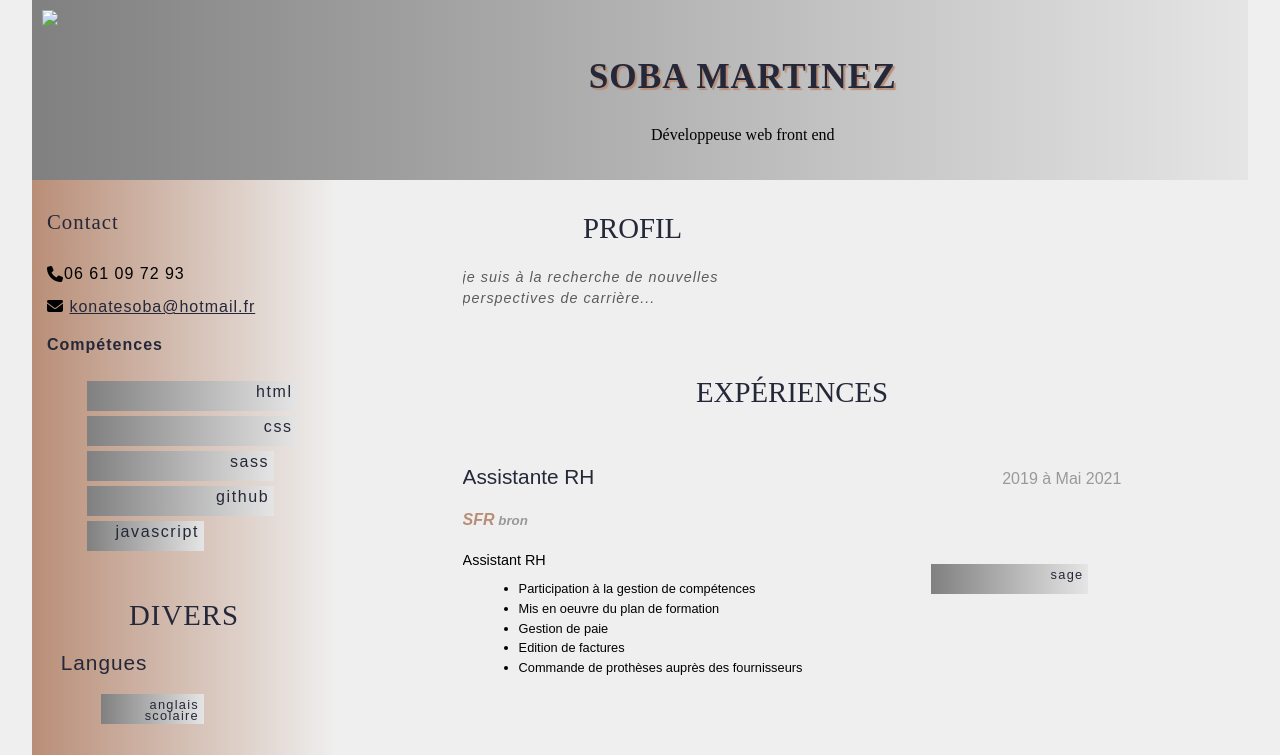
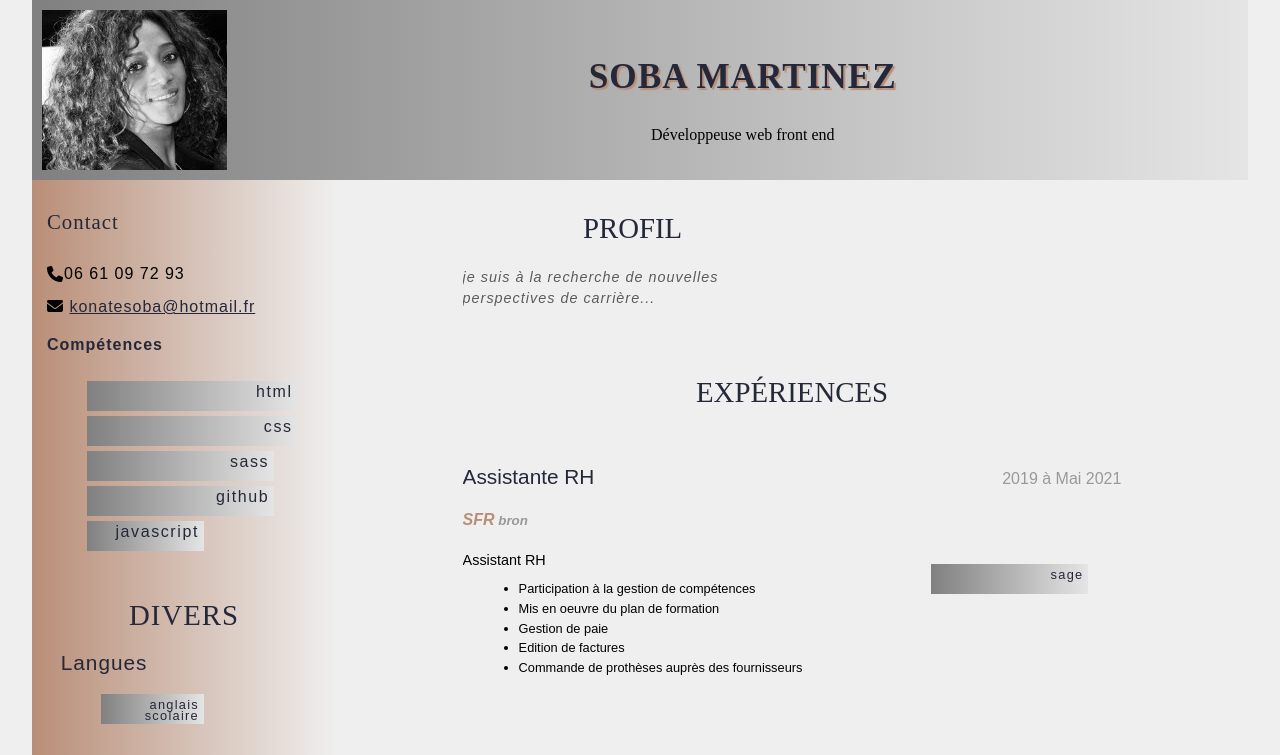
Before and after one commit to konatesoba/cv, a plain HTML site: page index.html in a window 1280 px wide. Shown: the top 755 px of the page. Drawn offline with Linux system fonts and the light colour scheme; the site is published under a folder, as on GitHub Pages, so addresses that start at the root find nothing.

Commit message:
modification photo

```diff
--- a/index.html
+++ b/index.html
@@ -12,7 +12,7 @@
 </head>
 	<body>
 		<header>
-      <img src="/img/soba.jpg">
+      <img src="./img/soba.jpg">
       <div class="titre">
         <h1>soba martinez</h1>
         <p classe="fullname">Développeuse web front end</p>
```
Also changed, not shown: Cv soba Martinez /texte.txt (added), 1 other file.
